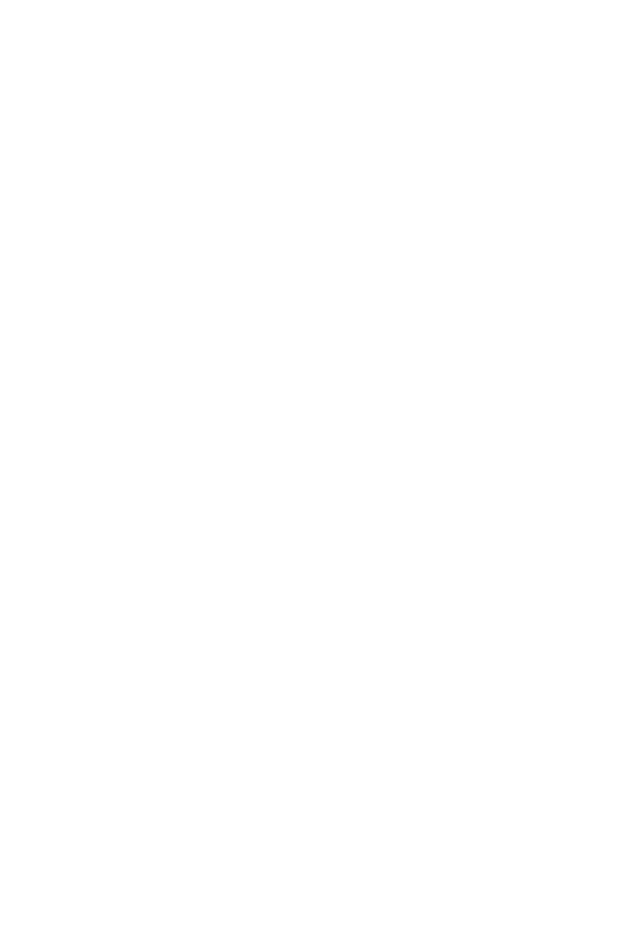
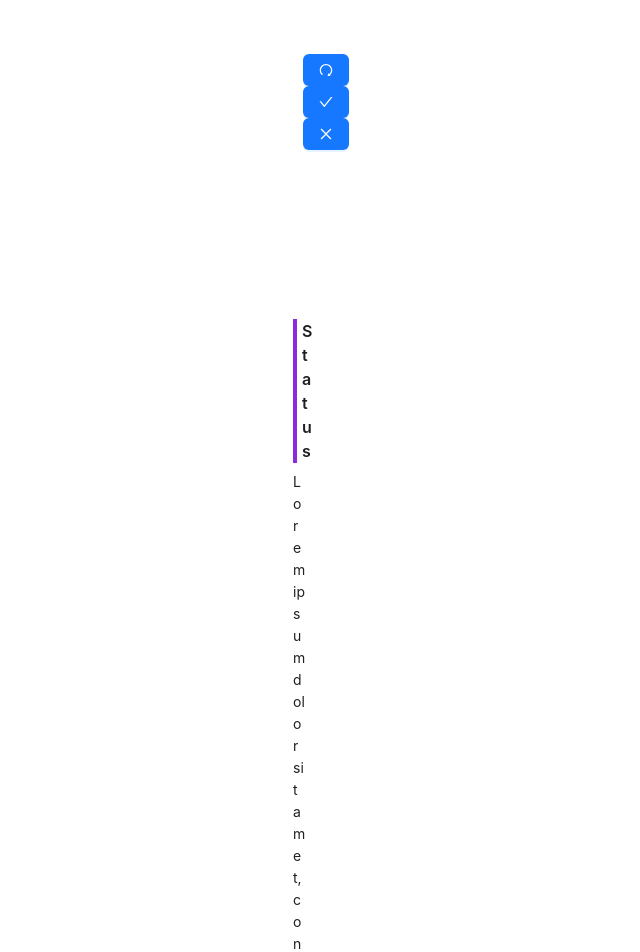
Before and after one commit to Tonydang223/DP05-Team-03-FinalProject-Rest, a React (Vite) app in the folder Frontend/: page /staff/dayoff/details in a window 1280 px wide. Before the commit this address had no page. Shown: the part 1320-2272 px from the top of the page, without its empty margins (507-1147 px from the left). Before the commit the page ends 800 px from the top, so only its background shows below. Built offline with nearby package versions, Linux system fonts and the light colour scheme.

Commit message:
feat: T_06/dayoff details page layout (#5)

```diff
--- /dev/null
+++ b/Frontend/src/components/dayoffDetails/dayoffDetails.css
@@ -0,0 +1,45 @@
+/* dayoff info */
+
+.ant-form-item .ant-form-item-label > label {
+  font-size: 16px;
+}
+
+.ant-form-item-label > label {
+  font-weight: bold;
+}
+
+.ant-descriptions .ant-descriptions-title {
+  font-size: 30px;
+}
+
+.info-form-button {
+  margin: 0 10px 0 10px;
+}
+
+/* dayoff histories */
+
+.history-heading {
+  margin: 0;
+  border-left: 4px solid blueviolet;
+  padding: 0 5px 0 5px;
+}
+
+h5:where(.css-dev-only-do-not-override-htwhyh).ant-typography,
+div:where(.css-dev-only-do-not-override-htwhyh).ant-typography-h5,
+div:where(.css-dev-only-do-not-override-htwhyh).ant-typography-h5 > textarea,
+:where(.css-dev-only-do-not-override-htwhyh).ant-typography h5 {
+  color: blueviolet;
+}
+
+:where(.css-dev-only-do-not-override-htwhyh).ant-typography {
+  color: #a9a9a9;
+  font-weight: 500;
+}
+
+:where(.css-dev-only-do-not-override-htwhyh).ant-space-vertical {
+  margin: 0 20px;
+}
+
+.ant-col-12 {
+  padding: 40px 60px 40px 60px;
+}
--- /dev/null
+++ b/Frontend/src/components/dayoffDetails/dayoffHistory.jsx
@@ -0,0 +1,30 @@
+import React from 'react';
+import { Descriptions, Space, Typography } from 'antd';
+import './dayoffDetails.css';
+
+const { Title, Text } = Typography;
+
+export const DayoffHistory = () => {
+  return (
+    <div>
+      <Descriptions title='Histories' />
+      <div className='history-status'>
+        <Title level={5} className='history-heading'>
+          Status
+        </Title>
+        <Space direction='vertical' className='history-details'>
+          <Text>
+            Lorem ipsum dolor sit amet, consectetur adipiscing elit, sed do eiusmod tempor
+            incididunt ut labore et dolore magna aliqua. Tellus integer feugiat scelerisque varius.
+            Faucibus turpis in eu mi bibendum. Sed risus pretium quam vulputate dignissim
+            suspendisse. Ut placerat orci nulla pellentesque dignissim. Curabitur vitae nunc sed
+            velit. Aliquet nec ullamcorper sit amet risus nullam. Pharetra pharetra massa massa
+            ultricies. Ut ornare lectus sit amet est placerat in egestas. Vulputate eu scelerisque
+            felis imperdiet proin fermentum leo vel orci. Egestas integer eget aliquet nibh
+            praesent. Ut ornare lectus sit amet est placerat in egestas.
+          </Text>
+        </Space>
+      </div>
+    </div>
+  );
+};
--- /dev/null
+++ b/Frontend/src/components/dayoffDetails/dayoffInfo.jsx
@@ -0,0 +1,56 @@
+import React from 'react';
+import { Descriptions } from 'antd';
+import { RedoOutlined, CheckOutlined, CloseOutlined } from '@ant-design/icons';
+import { Button, Checkbox, Form, Input } from 'antd';
+import './dayoffDetails.css';
+
+export const DayoffInfo = () => {
+  const onFinish = (values) => {
+    console.log('Received values of form: ', values);
+  };
+  return (
+    <div>
+      <Descriptions title='Basic Infomation' />
+      <Form
+        name='normal_login'
+        className='login-form'
+        initialValues={{
+          remember: true,
+        }}
+        onFinish={onFinish}
+      >
+        <Form.Item name='startDate' label='From'>
+          <Input className='form-input' bordered={false} disabled={true} />
+        </Form.Item>
+        <Form.Item name='endDate' label='To'>
+          <Input className='form-input' bordered={false} disabled={true} />
+        </Form.Item>
+        <Form.Item name='time' label='Time'>
+          <Input className='form-input' bordered={false} disabled={true} />
+        </Form.Item>
+        <Form.Item name='quantity' label='Quantity'>
+          <Input className='form-input' bordered={false} disabled={true} />
+        </Form.Item>
+        <Form.Item name='reason' label='Reason'>
+          <Input className='form-input' bordered={false} disabled={true} />
+        </Form.Item>
+        <Form.Item name='status' label='Status'>
+          <Input className='form-input' bordered={false} disabled={true} />
+        </Form.Item>
+
+        <Descriptions title='Action' />
+        <Form.Item>
+          <Button type='primary' className='info-form-button'>
+            <RedoOutlined />
+          </Button>
+          <Button type='primary' htmlType='submit' className='info-form-button'>
+            <CheckOutlined />
+          </Button>
+          <Button type='primary' className='info-form-button'>
+            <CloseOutlined />
+          </Button>
+        </Form.Item>
+      </Form>
+    </div>
+  );
+};
--- /dev/null
+++ b/Frontend/src/pages/staff/dayoffDetails.staff.jsx
@@ -0,0 +1,20 @@
+import React from 'react';
+import { Col, Row } from 'antd';
+import { DayoffInfo } from '../../components/dayoffDetails/dayoffInfo';
+import { DayoffHistory } from '../../components/dayoffDetails/dayoffHistory';
+import '../../components/dayoffDetails/dayoffDetails.css';
+
+export const DayoffDetails = () => {
+  return (
+    <div>
+      <Row>
+        <Col span={12}>
+          <DayoffInfo />
+        </Col>
+        <Col span={12}>
+          <DayoffHistory />
+        </Col>
+      </Row>
+    </div>
+  );
+};
--- a/Frontend/src/routes/index.routes.jsx
+++ b/Frontend/src/routes/index.routes.jsx
@@ -5,6 +5,7 @@
 import StaffPage from '../pages/staff/index.staff';
 import LandingPage from '../pages/landing/index.landing';
 import LoginPage from '../pages/auth/index.auth';
+import { DayoffDetails } from '../pages/staff/dayoffDetails.staff';
 
 const AppRouter = (req, res) => {
   return (
@@ -30,6 +31,9 @@
           {/* staff route */}
           <Route path='/staff'>
             <Route path='/staff' exact element={<StaffPage />} />
+            <Route path='/staff/dayoff' exact>
+              <Route path='/staff/dayoff/details' exact element={<DayoffDetails />} />
+            </Route>
           </Route>
         </Route>
       </Routes>
```
